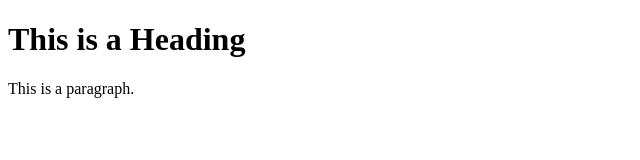
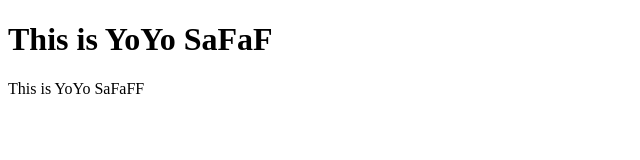
Before and after one commit to MahammadSafaf/YITintership, a plain HTML site: page index.html in a window 1280 px wide. Shown: the whole page, without its empty margins (0-640 px from the left). Drawn offline with Linux system fonts and the light colour scheme.

Commit message:
Update index.html

```diff
--- a/index.html
+++ b/index.html
@@ -5,8 +5,8 @@
 </head>
 <body>
 
-<h1>This is a Heading</h1>
-<p>This is a paragraph.</p>
+<h1>This is YoYo SaFaF</h1>
+<p>This is YoYo SaFaFF </p>
 
 </body>
 </html>
```
